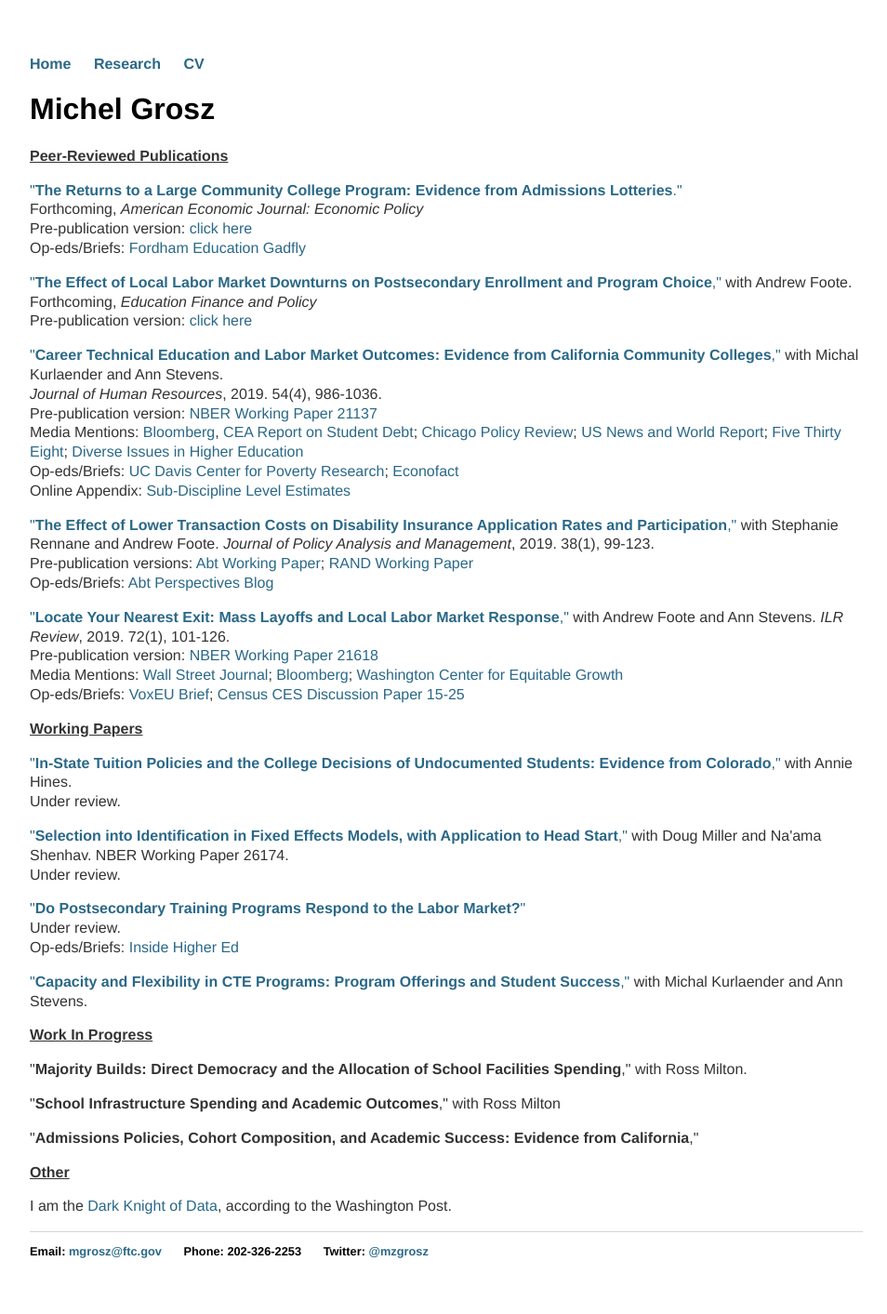
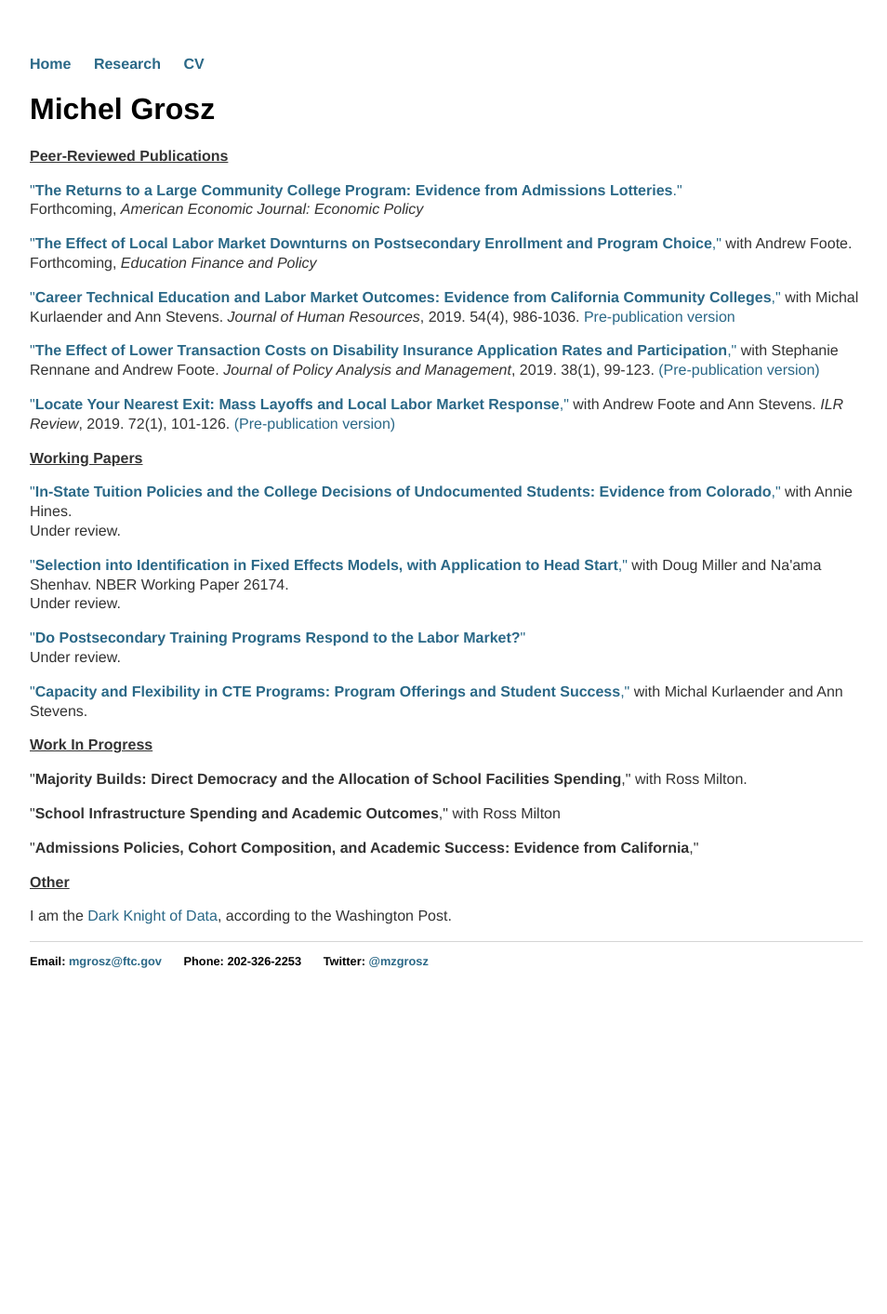
Before and after one commit to mzgrosz/mzgrosz.github.io, a Jekyll site: the page built from research/index.html, in a window 1280 px wide. Shown: the whole page at 93% size, without its empty margins (160-1114 px from the left). Built offline with Jekyll 4.4.1, drawn with Linux system fonts in a browser that asks for light colours; after the commit the page ends 1101 px from its top, so only the background shows below that; part of the change alters nothing that is shown.

Commit message:
Update index.html

```diff
--- a/research/index.html
+++ b/research/index.html
@@ -12,35 +12,39 @@ title: Michel Grosz
 
 <p><a href="https://www.aeaweb.org/articles?id=10.1257/pol.20170506&amp;&amp;from=f">&quot;<b>The Returns to a Large Community College Program: Evidence from Admissions Lotteries</b>.&quot;</a><br>
 	Forthcoming, <em>American Economic Journal: Economic Policy</em> <br>
-	Pre-publication version: <a href="https://mzgrosz.github.io/research/grosz_JMP_081118.pdf"> click here</a><br>
+	<!--Pre-publication version: <a href="https://mzgrosz.github.io/research/grosz_JMP_081118.pdf"> click here</a><br>
 	Op-eds/Briefs: <a href="https://fordhaminstitute.org/national/commentary/start-students-path-high-return-degrees-earlier">Fordham Education Gadfly</a>
+	-->
 	</p>
 
 
 <p><a href="https://www.mitpressjournals.org/doi/abs/10.1162/edfp_a_00288">&quot;<b>The Effect of Local Labor Market Downturns on Postsecondary Enrollment and Program Choice</b>,&quot;</a> with Andrew Foote.<br>
 	Forthcoming, <em>Education Finance and Policy</em> <br>
-	Pre-publication version: <a href="https://aefpweb.org/sites/default/files/webform/42/FooteGrosz_AEFPPaper.pdf">click here</a><br>
+	<!--Pre-publication version: <a href="https://aefpweb.org/sites/default/files/webform/42/FooteGrosz_AEFPPaper.pdf">click here</a><br>
+	-->
 	</p>
 
-<p><a href="http://jhr.uwpress.org/content/early/2018/04/02/jhr.54.4.1015.7449R2.abstract">&quot;<b>Career Technical Education and Labor Market Outcomes: Evidence from California Community Colleges</b>,&quot;</a> with Michal Kurlaender and Ann Stevens.<br>
-	<em>Journal of Human Resources</em>, 2019. 54(4), 986-1036. <br>
-	Pre-publication version: <a href="https://www.nber.org/papers/w21137">NBER Working Paper 21137</a><br>
+<p><a href="http://jhr.uwpress.org/content/early/2018/04/02/jhr.54.4.1015.7449R2.abstract">&quot;<b>Career Technical Education and Labor Market Outcomes: Evidence from California Community Colleges</b>,&quot;</a> with Michal Kurlaender and Ann Stevens. <em>Journal of Human Resources</em>, 2019. 54(4), 986-1036.  <a href="https://www.nber.org/papers/w21137">Pre-publication version</a><br>
+	<!--Pre-publication version: <a href="https://www.nber.org/papers/w21137">NBER Working Paper 21137</a><br>
 	Media Mentions: <a href="https://finance.yahoo.com/news/education-everyone-college-isn-t-150011648.html">Bloomberg</a>, <a href="https://www.google.com/url?q=https%3A%2F%2Fwww.whitehouse.gov%2Fsites%2Fdefault%2Ffiles%2Fpage%2Ffiles%2F20160718_cea_student_debt.pdf&amp;sa=D&amp;sntz=1&amp;usg=AFQjCNGoRfqbauZ0fNGQJpX2tC_niyxW4w">CEA Report on Student Debt</a>; <a href="http://chicagopolicyreview.org/2015/07/02/technical-education-at-a-community-college-improves-graduates-future-earnings/">Chicago Policy Review</a>; <a href="https://www.usnews.com/news/articles/2015/05/18/which-vocational-degrees-pay-off">US News and World Report</a>; <a href="https://fivethirtyeight.com/features/food-deserts-community-colleges-and-innovative-slackers/">Five Thirty Eight</a>; <a href="https://diverseeducation.com/article/72377/">Diverse Issues in Higher Education</a><br>
 	Op-eds/Briefs: <a href="https://poverty.ucdavis.edu/policy-brief/community-college-career-technical-education-programs-significantly-increase-earnings">UC Davis Center for Poverty Research</a>; <a href="https://econofact.org/does-career-technical-education-pay">Econofact</a><br>
 	Online Appendix: <a href="https://mzgrosz.github.io/research/full_top4s_appendix.pdf">Sub-Discipline Level Estimates</a><br>
+	-->
 	</p>
 
 <p><a href="https://onlinelibrary.wiley.com/doi/pdf/10.1002/pam.22095">&quot;<b>The Effect of Lower Transaction Costs on Disability Insurance Application Rates and Participation</b>,&quot;</a> with Stephanie Rennane and Andrew Foote.
-	<em>Journal of Policy Analysis and Management</em>, 2019. 38(1), 99-123.<br>
-	Pre-publication versions: <a href="https://www.abtassociates.com/sites/default/files/2018-07/iclaim_blog_062118%20-%20michel%20grosz.docx.pdf"> Abt Working Paper</a>; <a href="https://www.rand.org/pubs/working_papers/WR1255.html"> RAND Working Paper</a><br>
+	<em>Journal of Policy Analysis and Management</em>, 2019. 38(1), 99-123. <a href="https://www.abtassociates.com/sites/default/files/2018-07/iclaim_blog_062118%20-%20michel%20grosz.docx.pdf"> (Pre-publication version)</a>
+	<!--Pre-publication versions: <a href="https://www.abtassociates.com/sites/default/files/2018-07/iclaim_blog_062118%20-%20michel%20grosz.docx.pdf"> Abt Working Paper</a>; <a href="https://www.rand.org/pubs/working_papers/WR1255.html"> RAND Working Paper</a><br>
 	Op-eds/Briefs: <a href="https://www.abtassociates.com/insights/perspectives-blog/social-security-disability-insurance-sometimes-easier-is-better">Abt Perspectives Blog</a><br>
+	-->
 	</p>
 
 <p><a href="https://journals.sagepub.com/doi/abs/10.1177/0019793917753095">&quot;<b>Locate Your Nearest Exit: Mass Layoffs and Local Labor Market Response</b>,&quot;</a> with Andrew Foote and Ann Stevens.
-	<em>ILR Review</em>, 2019. 72(1), 101-126.<br>
-	Pre-publication version: <a href="https://www.nber.org/papers/w21618">NBER Working Paper 21618</a><br>
+	<em>ILR Review</em>, 2019. 72(1), 101-126. <a href="https://www.nber.org/papers/w21618">(Pre-publication version)</a><br>
+	<!--Pre-publication version: <a href="https://www.nber.org/papers/w21618">NBER Working Paper 21618</a><br>
 	Media Mentions: <a href="https://blogs.wsj.com/economics/2016/03/17/half-of-u-s-may-endure-lost-decade-of-depressed-employment/">Wall Street Journal</a>; <a href="https://www.bloomberg.com/opinion/articles/2018-01-03/how-governments-can-move-people-to-jobs">Bloomberg</a>; <a href="https://equitablegrowth.org/the-consequences-and-causes-of-declining-geographic-mobility-in-the-united-states/">Washington Center for Equitable Growth</a><br>
 	Op-eds/Briefs: <a href="https://voxeu.org/article/mass-layoffs-and-local-labour-market-exit">VoxEU Brief</a>; <a href="https://papers.ssrn.com/sol3/papers.cfm?abstract_id=2661687">Census CES Discussion Paper 15-25</a><br>
+	-->
 	</p>
 
 
@@ -55,8 +59,9 @@ title: Michel Grosz
 
 <p><a href="https://www.abtassociates.com/insights/publications/white-paper/do-postsecondary-training-programs-respond-to-changes-in-the">&quot;<b>Do Postsecondary Training Programs Respond to the Labor Market?</b>&quot;</a> <br>
 	Under review.<br>
-	Op-eds/Briefs: <a href="https://www.insidehighered.com/views/2019/07/10/community-colleges-should-be-more-responsive-labor-market-changes-opinion">Inside Higher Ed</a>
-	<br></p>
+	<!--Op-eds/Briefs: <a href="https://www.insidehighered.com/views/2019/07/10/community-colleges-should-be-more-responsive-labor-market-changes-opinion">Inside Higher Ed</a>
+	<br>
+	--></p>
 
 <p><a href="https://education.ucdavis.edu/sites/main/files/cte_flexibility_paper_draft_9-30-18_for_ies.pdf">&quot;<b>Capacity and Flexibility in CTE Programs: Program Offerings and Student Success</b>,&quot;</a> with Michal Kurlaender and Ann Stevens.</p>
 
```
